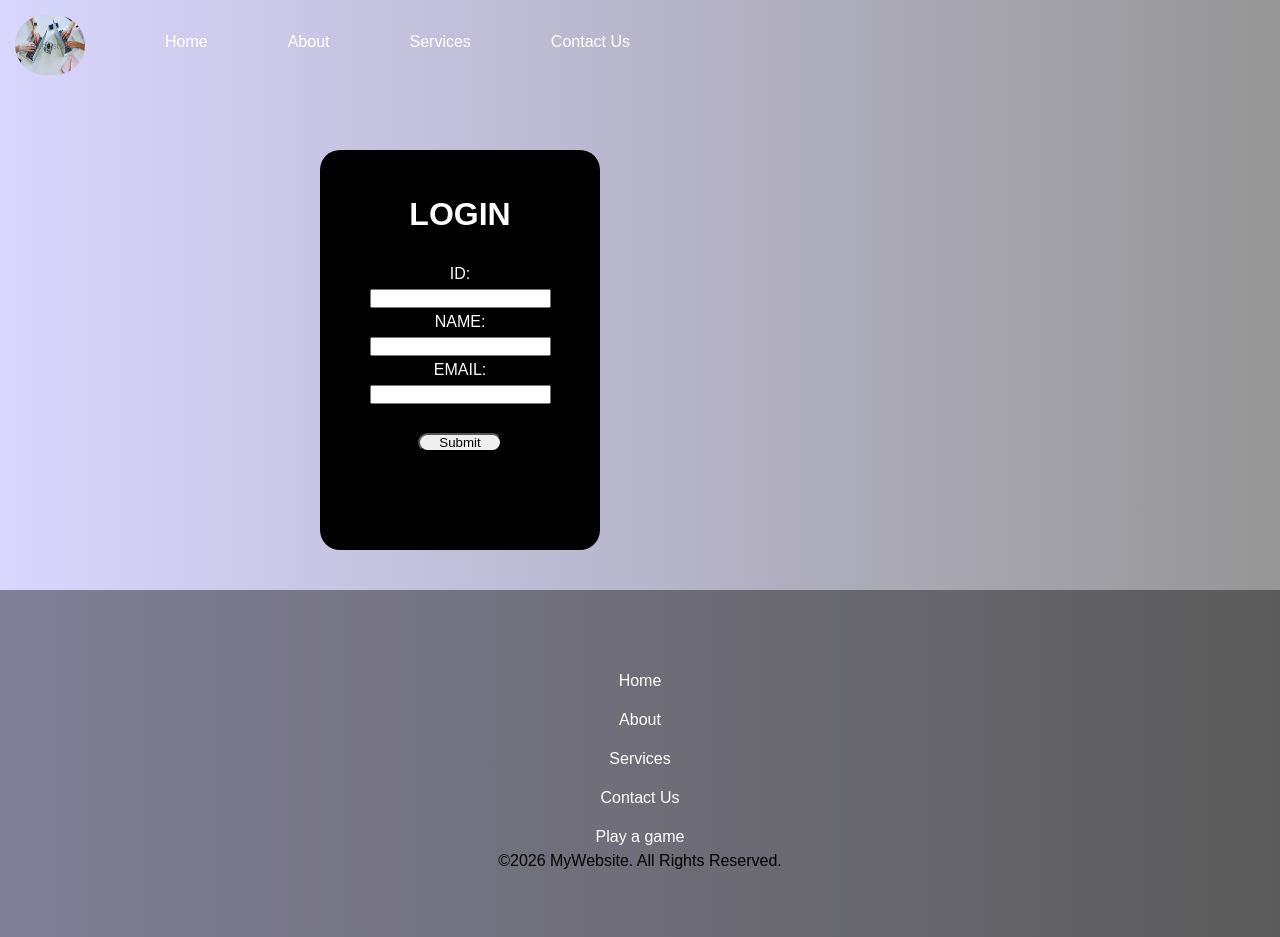
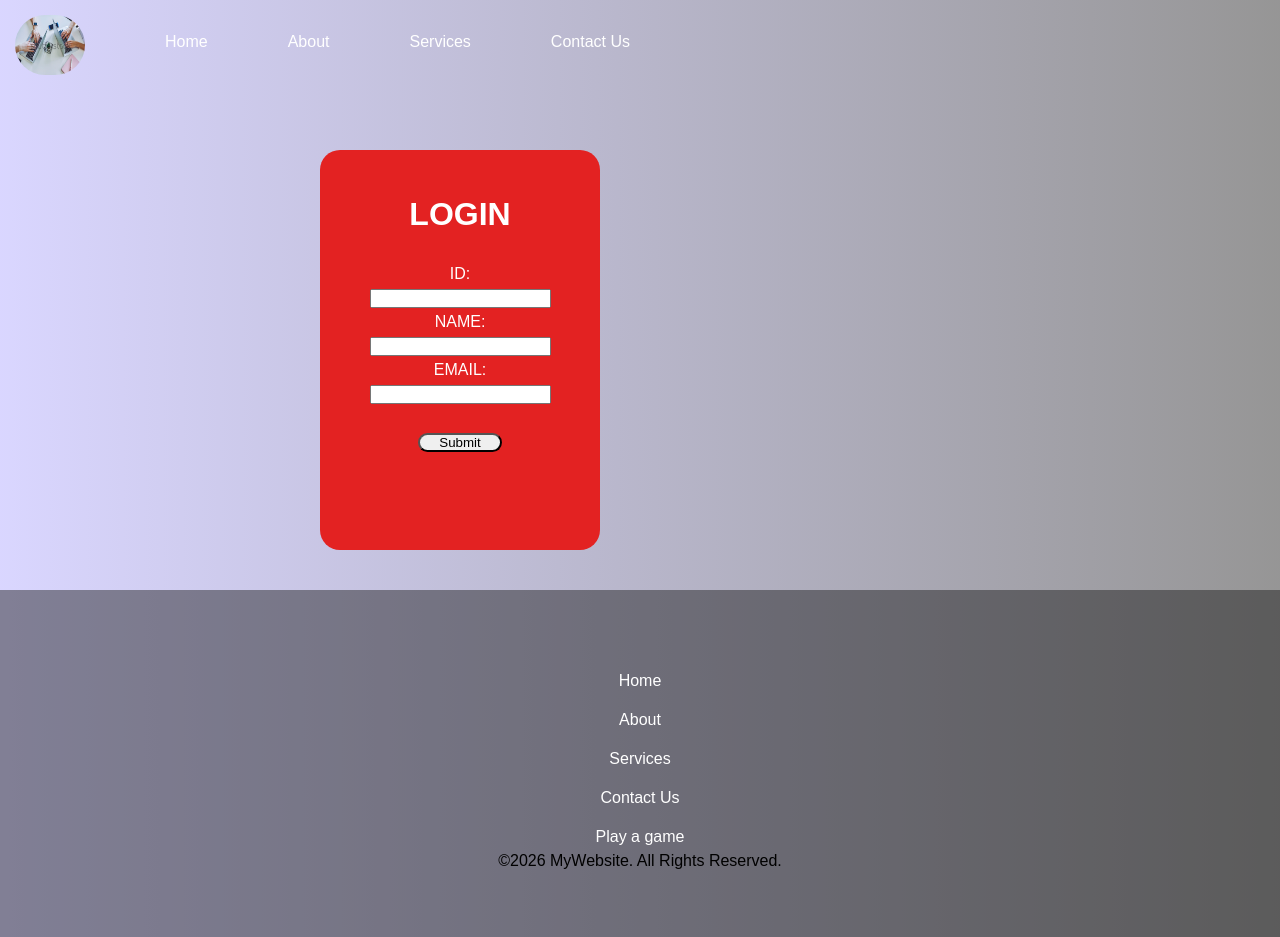
Before and after one commit to stevocriss/school-project, a Vue app: page / in a window 1280 px wide. Built offline with nearby package versions, Linux system fonts and the light colour scheme.

Commit message:
new list2

```diff
--- a/src/assets/style.css
+++ b/src/assets/style.css
@@ -142,7 +142,7 @@ color: white;
   border-radius:20px;
 }
 .color{
-  background-color: black;
+  background-color: rgb(227, 34, 34);
   width: 280px;
   height: 400px;
   color: white;
```
